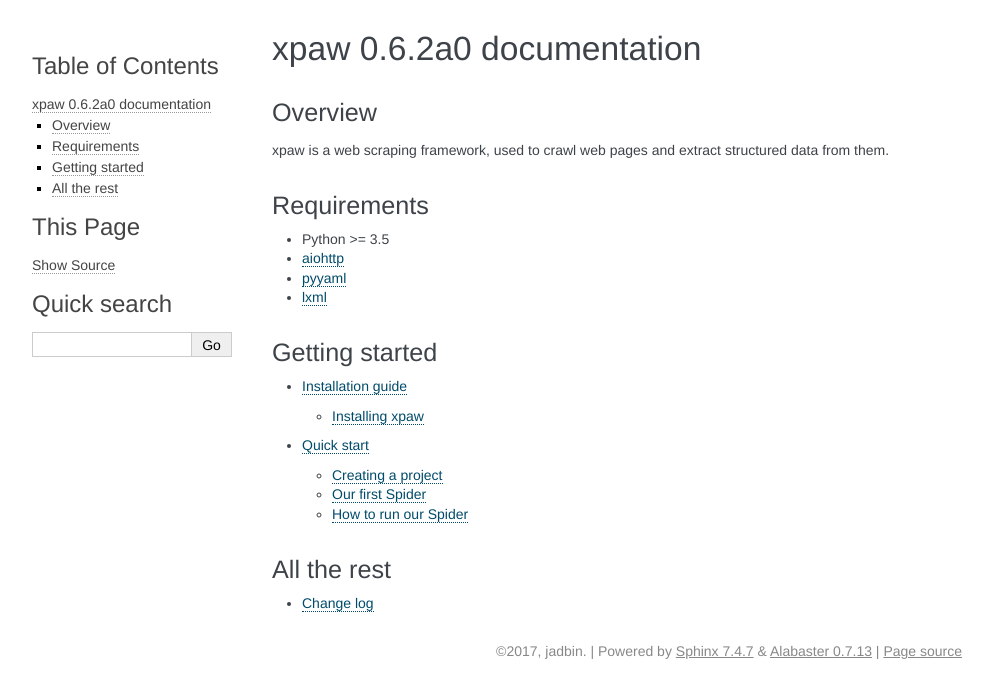
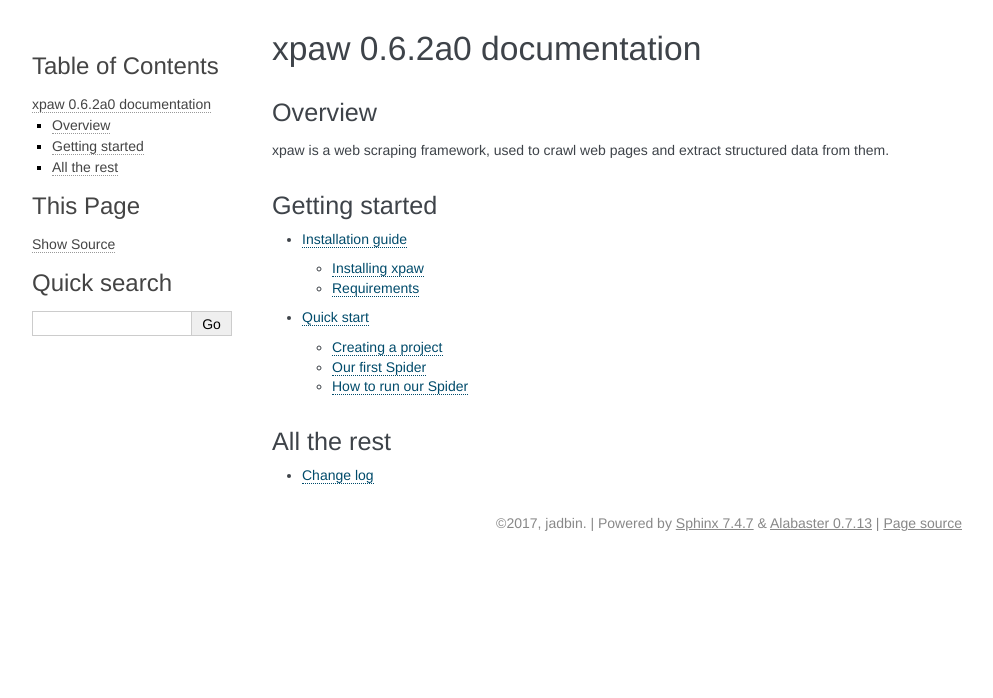
Before and after one commit to jadbin/xpaw, a Sphinx documentation site: the page built from docs/index.rst, in a window 1280 px wide. Shown: the top 698 px of the page, without its empty margins (148-1141 px from the left). Built offline with Sphinx 7.4.7, drawn with Linux system fonts in a browser that asks for light colours.

Commit message:
update docs

```diff
--- a/docs/index.rst
+++ b/docs/index.rst
@@ -12,18 +12,6 @@
 ========
 
 xpaw is a web scraping framework, used to crawl web pages and extract structured data from them.
-
-Requirements
-============
-
-- Python >= 3.5
-- `aiohttp`_
-- `pyyaml`_
-- `lxml`_
-
-.. _aiohttp: https://pypi.python.org/pypi/aiohttp
-.. _pyyaml: https://pypi.python.org/pypi/pyyaml
-.. _lxml: https://pypi.python.org/pypi/lxml
 
 Getting started
 ===============
```
Also changed, not shown: docs/intro/install.rst (+11 -0 lines).
